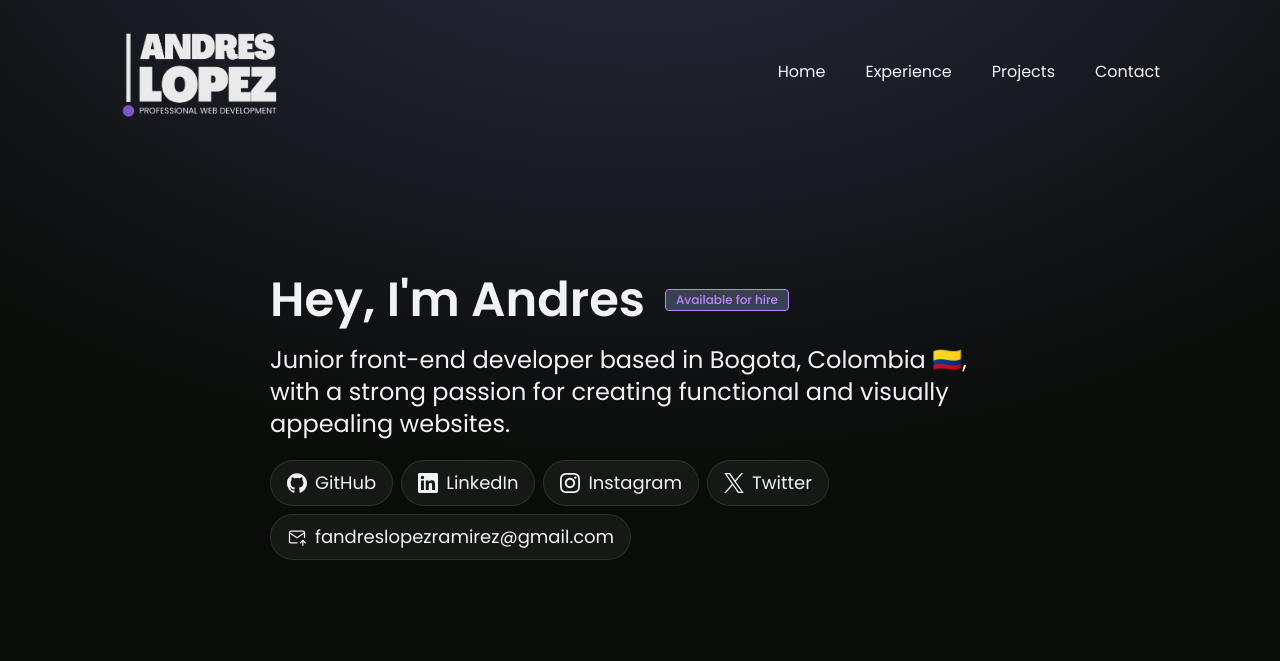
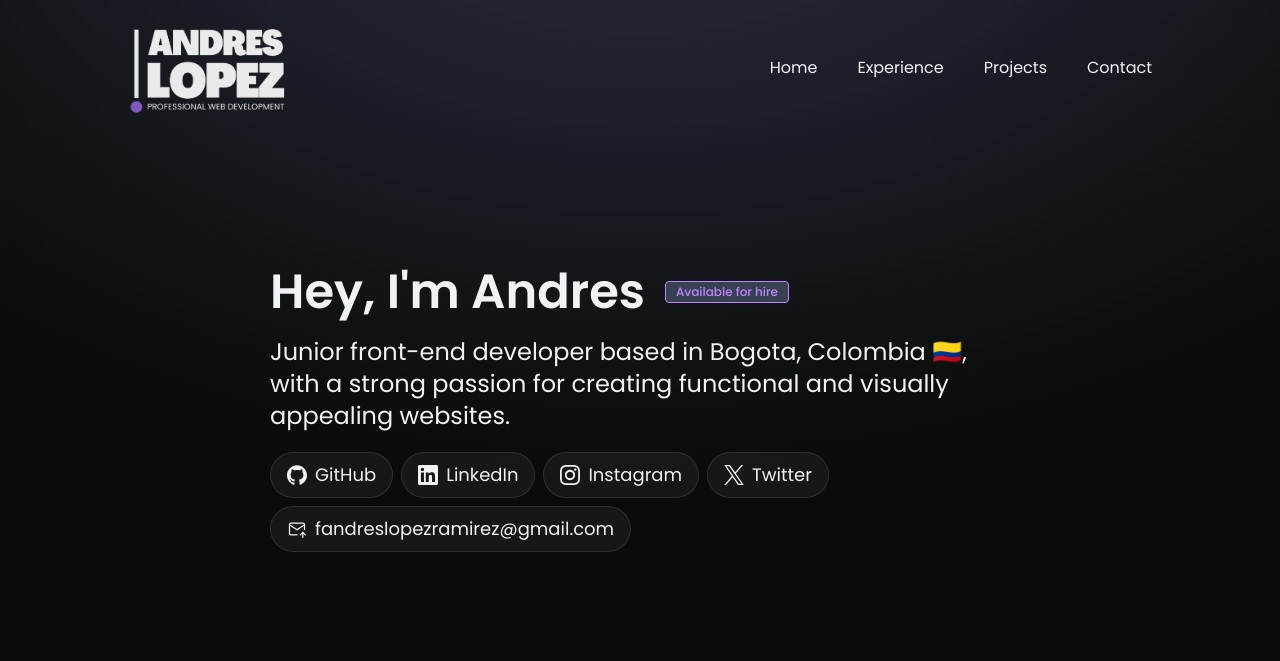
Before and after one commit to andreslopezco/portfolio-astro, an Astro site: page / in a window 1280 px wide. Shown: the top 661 px of the page. Built offline with nearby package versions, Linux system fonts and the light colour scheme; Astro itself is replaced by a stand-in of ours.

Commit message:
Fix paddings and width

```diff
--- a/src/components/Header.astro
+++ b/src/components/Header.astro
@@ -2,7 +2,7 @@
 import Menu from "./icons/Menu.astro";
 ---
 
-<header class="grid max-w-6xl grid-cols-2 px-10 m-auto min-h-36 lg:px-14">
+<header class="grid max-w-5xl grid-cols-2 px-5 py-5 m-auto lg:px-0">
   <div class="flex items-center justify-start">
     <img class="w-40" src="/logo.png" alt="Logo" />
   </div>
```
